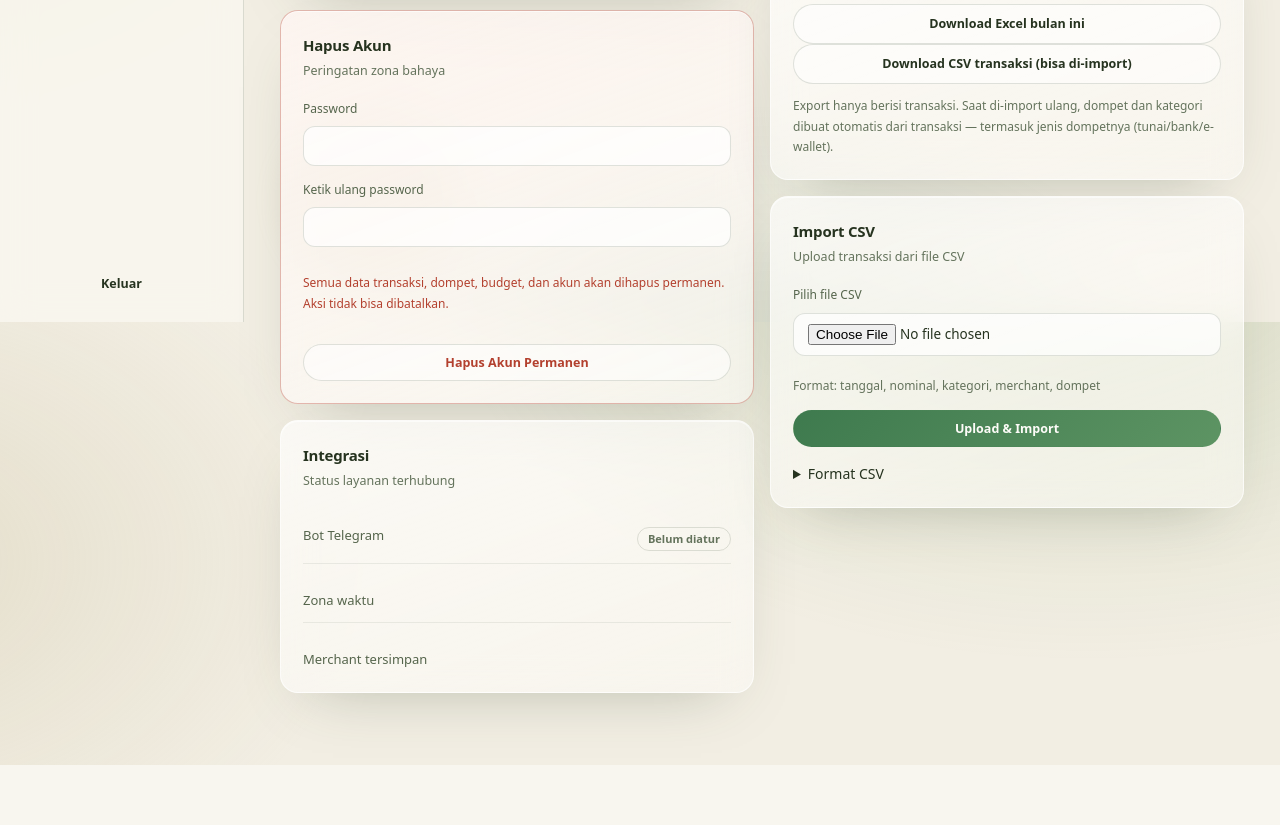
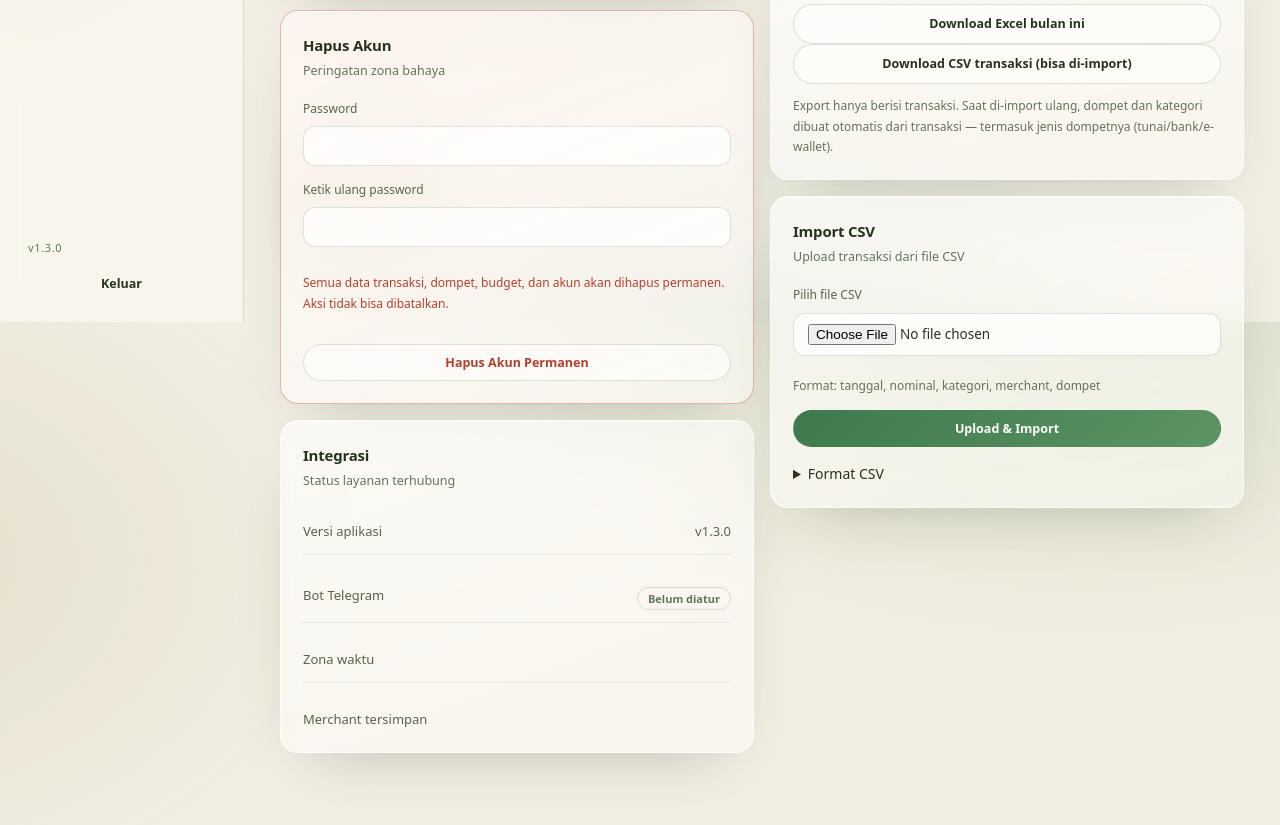
Before and after one commit to Heda312/expenses-tracker, a FastAPI app: template app/templates/settings.html in a window 1280 px wide. Shown: the part 478-1303 px from the top of the page. Before the commit the page ends 1243 px from the top, so only its background shows below. Run offline with FastAPI, Linux system fonts and the light colour scheme; the template is opened without the code that fills it, so the values that code supplies are empty; parts of the project's set-up code (start-up, migrations or seed data) failed here and were passed over.

Commit message:
fix: cache-bust aset statis, rapikan Ringkasan Periode, versi di UI
URL statis pakai ?v=app_version supaya edge/browser cache tidak menyajikan
CSS lama setelah deploy. Detail Ringkasan Periode pindah ke bawah nilai.
Versi aplikasi tampil di sidebar dan kartu Integrasi. Tambah dokumen
release v1.3.0 dan perbarui referensi README.

```diff
--- a/app/config.py
+++ b/app/config.py
@@ -21,6 +21,7 @@ class Settings(BaseSettings):
     )
 
     app_name: str = "Catat"
+    app_version: str = "1.3.0"
     secret_key: str = "ganti-dengan-string-acak-panjang"
 
     # Database SQLite disimpan di folder data/ supaya gampang di-backup.
--- a/app/static/app.css
+++ b/app/static/app.css
@@ -303,9 +303,17 @@ h2 {
   background: linear-gradient(180deg, #3e7a4e 0%, #7fa05f 100%);
 }
 
+.sidebar-version {
+  margin-top: auto;
+  padding: 18px 12px 0;
+  font-size: 11px;
+  font-weight: 500;
+  color: var(--muted-2);
+  letter-spacing: 0.06em;
+}
+
 .sidebar-footer {
-  margin-top: auto;
-  padding-top: 18px;
+  padding-top: 8px;
 }
 
 .main {
@@ -948,16 +956,15 @@ select {
   flex: none;
 }
 
-/* Baris Ringkasan Periode: label boleh wrap di layar sempit */
+/* Baris Ringkasan Periode: label boleh wrap, detail di bawah nilai */
 .period-rows .list-title {
   white-space: normal;
 }
 
 .period-rows .list-right {
-  flex: 0 1 auto;
-  min-width: 0;
-  flex-wrap: wrap;
-  justify-content: flex-end;
+  flex-direction: column;
+  align-items: flex-end;
+  gap: 2px;
 }
 
 .info-list {
@@ -1313,6 +1320,10 @@ dialog::backdrop {
   }
 
   .nav-link.active::before {
+    display: none;
+  }
+
+  .sidebar-version {
     display: none;
   }
 
--- a/app/templates/base.html
+++ b/app/templates/base.html
@@ -5,10 +5,10 @@
   <meta name="viewport" content="width=device-width, initial-scale=1">
   <meta name="color-scheme" content="light">
   <meta name="theme-color" content="#f3efe6">
-  <link rel="icon" type="image/svg+xml" href="/static/favicon.svg">
-  <link rel="apple-touch-icon" href="/static/favicon.svg">
+  <link rel="icon" type="image/svg+xml" href="/static/favicon.svg?v={{ app_version }}">
+  <link rel="apple-touch-icon" href="/static/favicon.svg?v={{ app_version }}">
   <title>{% block title %}{{ app_name }}{% endblock %}</title>
-  <link rel="stylesheet" href="/static/app.css">
+  <link rel="stylesheet" href="/static/app.css?v={{ app_version }}">
   <style>
     @keyframes spin { to { transform: rotate(360deg); } }
   </style>
@@ -76,6 +76,7 @@
       </a>
     </nav>
 
+    <div class="sidebar-version">v{{ app_version }}</div>
     <form class="sidebar-footer" method="post" action="/logout">
       <button class="btn btn-ghost btn-block" type="submit">Keluar</button>
     </form>
@@ -150,7 +151,7 @@ window.alert = function(message) {
 };
 </script>
 
-<script src="/static/app.js"></script>
-<script src="/static/loading.js"></script>
+<script src="/static/app.js?v={{ app_version }}"></script>
+<script src="/static/loading.js?v={{ app_version }}"></script>
 </body>
 </html>
--- a/app/templates/login.html
+++ b/app/templates/login.html
@@ -5,9 +5,9 @@
   <meta name="viewport" content="width=device-width, initial-scale=1">
   <meta name="color-scheme" content="light">
   <meta name="theme-color" content="#f3efe6">
-  <link rel="icon" type="image/svg+xml" href="/static/favicon.svg">
+  <link rel="icon" type="image/svg+xml" href="/static/favicon.svg?v={{ app_version }}">
   <title>Masuk · {{ app_name }}</title>
-  <link rel="stylesheet" href="/static/app.css">
+  <link rel="stylesheet" href="/static/app.css?v={{ app_version }}">
 </head>
 <body>
 <div class="login-wrap">
--- a/app/templates/register.html
+++ b/app/templates/register.html
@@ -5,9 +5,9 @@
   <meta name="viewport" content="width=device-width, initial-scale=1">
   <meta name="color-scheme" content="light">
   <meta name="theme-color" content="#f3efe6">
-  <link rel="icon" type="image/svg+xml" href="/static/favicon.svg">
+  <link rel="icon" type="image/svg+xml" href="/static/favicon.svg?v={{ app_version }}">
   <title>Daftar · {{ app_name }}</title>
-  <link rel="stylesheet" href="/static/app.css">
+  <link rel="stylesheet" href="/static/app.css?v={{ app_version }}">
 </head>
 <body>
 <div class="login-wrap">
--- a/app/templates/settings.html
+++ b/app/templates/settings.html
@@ -81,6 +81,10 @@
       </div>
 
       <div class="info-list">
+        <div class="info-row">
+          <span>Versi aplikasi</span>
+          <span class="muted num">v{{ app_version }}</span>
+        </div>
         <div class="info-row">
           <span>Bot Telegram</span>
           <span class="badge {% if telegram_active %}badge-ok{% else %}badge-off{% endif %}">
--- a/app/templates/setup.html
+++ b/app/templates/setup.html
@@ -1,5 +1,5 @@
 <!DOCTYPE html>
-<html lang="id"><head><meta charset="utf-8"><meta name="viewport" content="width=device-width, initial-scale=1"><meta name="color-scheme" content="light"><meta name="theme-color" content="#f3efe6"><title>Buat Akun · {{ app_name }}</title><link rel="icon" href="/static/favicon.svg"><link rel="stylesheet" href="/static/app.css"></head>
+<html lang="id"><head><meta charset="utf-8"><meta name="viewport" content="width=device-width, initial-scale=1"><meta name="color-scheme" content="light"><meta name="theme-color" content="#f3efe6"><title>Buat Akun · {{ app_name }}</title><link rel="icon" href="/static/favicon.svg?v={{ app_version }}"><link rel="stylesheet" href="/static/app.css?v={{ app_version }}"></head>
 <body><div class="login-wrap"><div class="card login-card"><div class="login-head"><span class="brand-mark">C</span><div><h1>Buat akun</h1><p class="muted">Buat akun pertama untuk mulai memakai {{ app_name }}.</p></div></div>
 {% set flash_key = request.query_params.get('flash') %}{% if flash_key and flash_key in flash_messages %}{% set flash_kind, flash_text = flash_messages[flash_key] %}<div class="flash {{ flash_kind }}">{{ flash_text }}</div>{% endif %}
 <form method="post" action="/setup" class="form-grid"><div class="field"><label for="username">Username</label><input id="username" name="username" type="text" minlength="3" maxlength="80" autocomplete="username" required autofocus></div><div class="field"><label for="password">Password</label><input id="password" name="password" type="password" minlength="12" autocomplete="new-password" required><span class="hint">Minimal 12 karakter.</span></div><button class="btn btn-primary btn-block" type="submit">Buat akun</button></form></div></div></body></html>
--- a/app/templating.py
+++ b/app/templating.py
@@ -45,6 +45,7 @@ FLASH_MESSAGES = {
 
 templates.env.globals.update(
     app_name=settings.app_name,
+    app_version=settings.app_version,
     format_idr=format_idr,
     format_idr_compact=format_idr_compact,
     format_dt=format_dt,
```
Also changed, not shown: RELEASE_NOTES_v1.3.0.md (added, +69 -0 lines), README.md.
